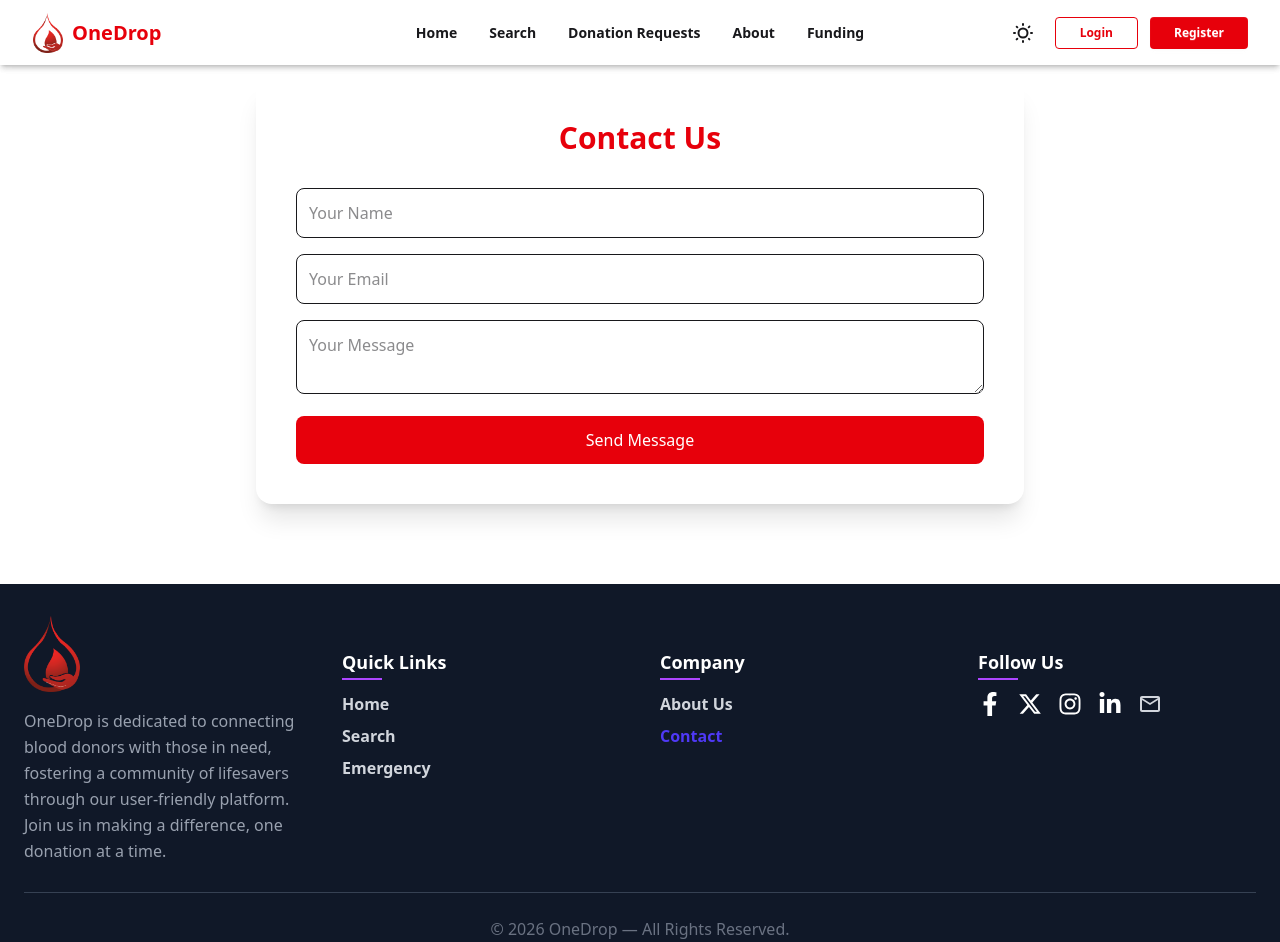
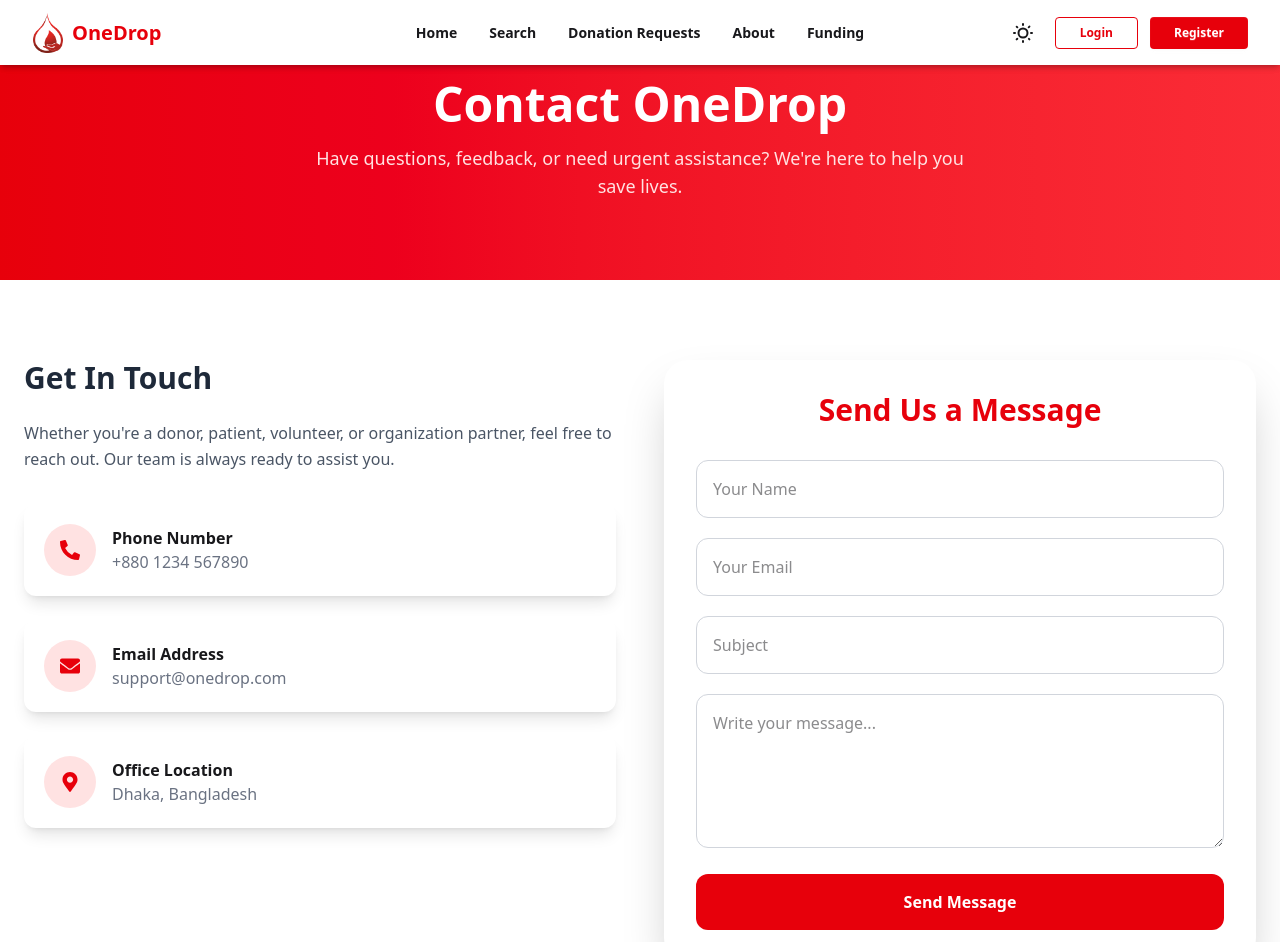
Before and after one commit to BushraAkterMimno/OneDrop_ClientSide, a React (Vite) app: page /contact in a window 1280 px wide. Shown: the top 942 px of the page. Built offline with nearby package versions, Linux system fonts and the light colour scheme.

Commit message:
edit some file

```diff
--- a/src/Pages/Contact.jsx
+++ b/src/Pages/Contact.jsx
@@ -1,38 +1,154 @@
-import Navbar from "../Components/Navbar"
-import Footer from "../Components/Footer"
+import Navbar from "../Components/Navbar";
+import Footer from "../Components/Footer";
+import {
+  FaPhoneAlt,
+  FaEnvelope,
+  FaMapMarkerAlt,
+} from "react-icons/fa";
 
 export default function Contact() {
   return (
     <>
       <Navbar />
-      <div className="max-w-3xl mx-auto py-20">
-        <div className="shadow-xl rounded-2xl p-10">
-          <h1 className="text-3xl font-bold text-center text-red-600 mb-8">
-            Contact Us
+
+      {/* Hero Section */}
+      <section className="bg-gradient-to-r from-red-600 to-red-500 text-white py-20">
+        <div className="max-w-6xl mx-auto text-center px-6">
+          <h1 className="text-5xl font-bold mb-4">
+            Contact OneDrop
           </h1>
+          <p className="text-lg text-red-100 max-w-2xl mx-auto">
+            Have questions, feedback, or need urgent assistance?
+            We're here to help you save lives.
+          </p>
+        </div>
+      </section>
 
-          <form className="space-y-4">
+      {/* Contact Section */}
+      <section className="max-w-7xl mx-auto px-6 py-20">
+        <div className="grid lg:grid-cols-2 gap-12">
+
+          {/* Contact Info */}
+          <div>
+            <h2 className="text-3xl font-bold text-gray-800 mb-6">
+              Get In Touch
+            </h2>
+
+            <p className="text-gray-600 leading-relaxed mb-8">
+              Whether you're a donor, patient, volunteer, or
+              organization partner, feel free to reach out.
+              Our team is always ready to assist you.
+            </p>
+
+            <div className="space-y-6">
+
+              <div className="flex items-center gap-4 bg-white shadow-lg p-5 rounded-xl">
+                <div className="bg-red-100 p-4 rounded-full">
+                  <FaPhoneAlt className="text-red-600 text-xl" />
+                </div>
+                <div>
+                  <h3 className="font-semibold">
+                    Phone Number
+                  </h3>
+                  <p className="text-gray-500">
+                    +880 1234 567890
+                  </p>
+                </div>
+              </div>
+
+              <div className="flex items-center gap-4 bg-white shadow-lg p-5 rounded-xl">
+                <div className="bg-red-100 p-4 rounded-full">
+                  <FaEnvelope className="text-red-600 text-xl" />
+                </div>
+                <div>
+                  <h3 className="font-semibold">
+                    Email Address
+                  </h3>
+                  <p className="text-gray-500">
+                    support@onedrop.com
+                  </p>
+                </div>
+              </div>
+
+              <div className="flex items-center gap-4 bg-white shadow-lg p-5 rounded-xl">
+                <div className="bg-red-100 p-4 rounded-full">
+                  <FaMapMarkerAlt className="text-red-600 text-xl" />
+                </div>
+                <div>
+                  <h3 className="font-semibold">
+                    Office Location
+                  </h3>
+                  <p className="text-gray-500">
+                    Dhaka, Bangladesh
+                  </p>
+                </div>
+              </div>
+
+            </div>
+          </div>
+
+          {/* Contact Form */}
+          <div className="bg-white shadow-2xl rounded-3xl p-8">
+            <h2 className="text-3xl font-bold text-center text-red-600 mb-8">
+              Send Us a Message
+            </h2>
+
+            <form className="space-y-5">
               <input
                 type="text"
                 placeholder="Your Name"
-              className="w-full border p-3 rounded-lg"
+                className="w-full border border-gray-300 p-4 rounded-xl focus:outline-none focus:ring-2 focus:ring-red-500"
               />
+
               <input
                 type="email"
                 placeholder="Your Email"
-              className="w-full border p-3 rounded-lg"
+                className="w-full border border-gray-300 p-4 rounded-xl focus:outline-none focus:ring-2 focus:ring-red-500"
               />
+
+              <input
+                type="text"
+                placeholder="Subject"
+                className="w-full border border-gray-300 p-4 rounded-xl focus:outline-none focus:ring-2 focus:ring-red-500"
+              />
+
               <textarea
-              placeholder="Your Message"
-              className="w-full border p-3 rounded-lg"
-            />
-            <button className="w-full bg-red-600 text-white py-3 rounded-lg hover:bg-red-700">
+                rows="5"
+                placeholder="Write your message..."
+                className="w-full border border-gray-300 p-4 rounded-xl focus:outline-none focus:ring-2 focus:ring-red-500"
+              ></textarea>
+
+              <button
+                type="submit"
+                className="w-full bg-red-600 text-white py-4 rounded-xl font-semibold hover:bg-red-700 transition duration-300"
+              >
                 Send Message
               </button>
             </form>
           </div>
+
         </div>
+      </section>
+
+      {/* CTA Section */}
+      <section className="bg-red-600 text-white py-16">
+        <div className="max-w-5xl mx-auto text-center px-6">
+          <h2 className="text-4xl font-bold mb-4">
+            Every Drop Counts
+          </h2>
+
+          <p className="text-red-100 mb-6">
+            Join our mission and help connect blood donors with
+            patients in need across Bangladesh.
+          </p>
+
+          <button className="bg-white text-red-600 px-8 py-3 rounded-full font-bold hover:scale-105 transition">
+            Become a Donor
+          </button>
+        </div>
+      </section>
+
       <Footer />
     </>
-  )
+  );
 }
--- a/src/Pages/Dashboard/AllUsers.jsx
+++ b/src/Pages/Dashboard/AllUsers.jsx
@@ -126,7 +126,7 @@ const AllUsers = () => {
                 <th className="border p-2">Email</th>
                 <th className="border p-2">Role</th>
                 <th className="border p-2">Status</th>
-                <th className="border p-2">Actions</th>
+                {/* <th className="border p-2">Actions</th> */}
               </tr>
             </thead>
 
@@ -151,18 +151,18 @@ const AllUsers = () => {
                       />
                     </td>
 
-                    <td className="border p-2">{user.name}</td>
-                    <td className="border p-2 break-words">
+                    <td className="border text-center p-2">{user.name}</td>
+                    <td className="border text-center p-2 break-words">
                       {user.email}
                     </td>
-                    <td className="border p-2">
+                    <td className="border text-center p-2">
                       {user.role || "user"}
                     </td>
-                    <td className="border p-2">
+                    <td className="border text-center p-2">
                       {user.status || "active"}
                     </td>
 
-                    <td className="border p-2 flex gap-2 justify-center flex-wrap">
+                    {/* <td className="border p-2 flex gap-2 justify-center flex-wrap">
                       {user.status === "active" ? (
                         <button
                           onClick={() => handleBlock(user._id)}
@@ -192,7 +192,7 @@ const AllUsers = () => {
                       >
                         Admin
                       </button>
-                    </td>
+                    </td> */}
                   </tr>
                 ))
               )}
--- a/src/Pages/Home.jsx
+++ b/src/Pages/Home.jsx
@@ -14,7 +14,7 @@ export default function Home() {
             <h1 className="text-5xl md:text-7xl font-extrabold leading-tight">
               Donate Blood,
               <br />
-              Save Lives ❤️
+              Save Lives
             </h1>
 
             <p className="py-6 text-lg md:text-xl text-red-100">
```
Also changed, not shown: src/Pages/About.jsx (+135 -20 lines). Lines whose indentation alone changed are shown as unchanged.
